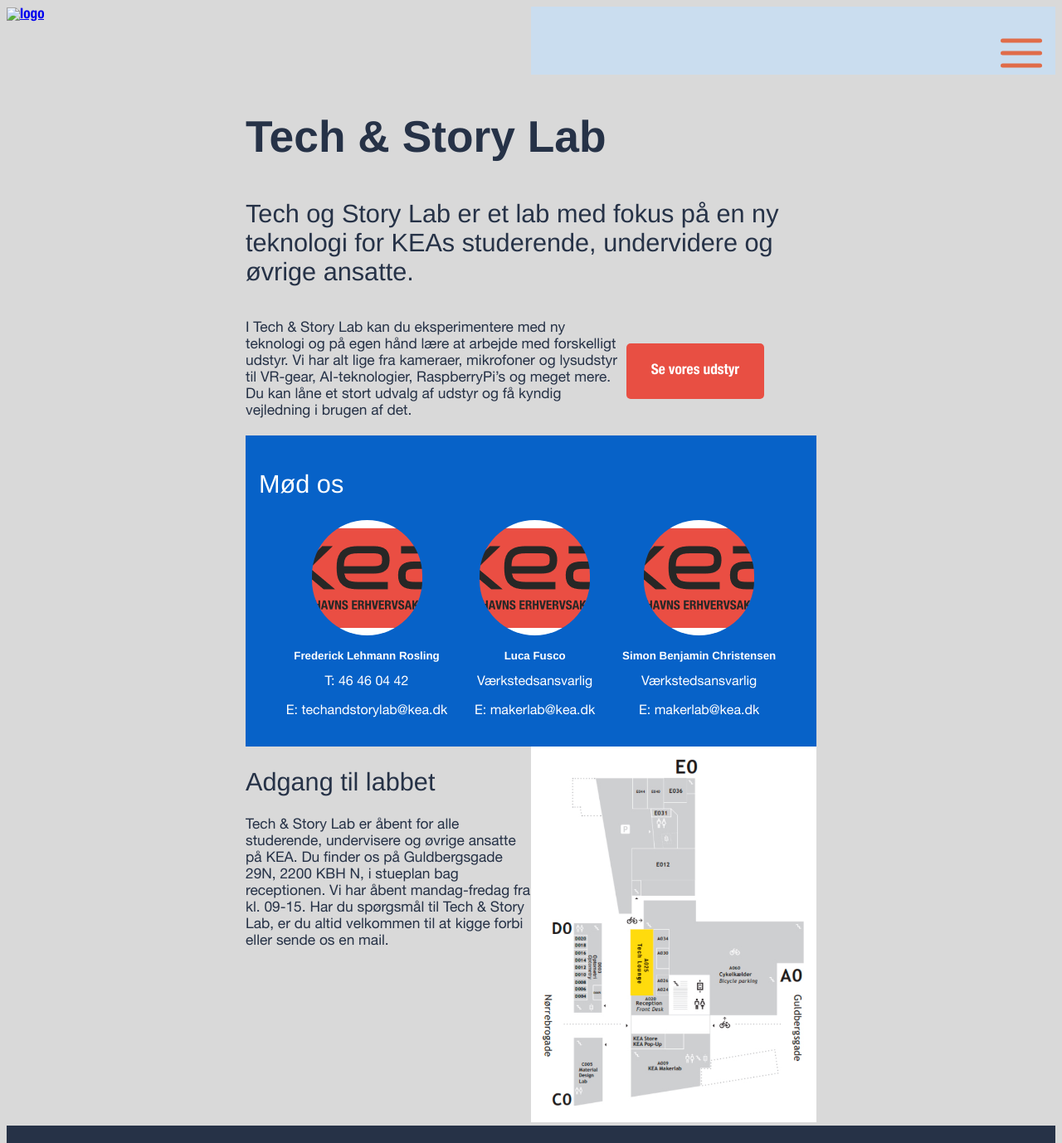
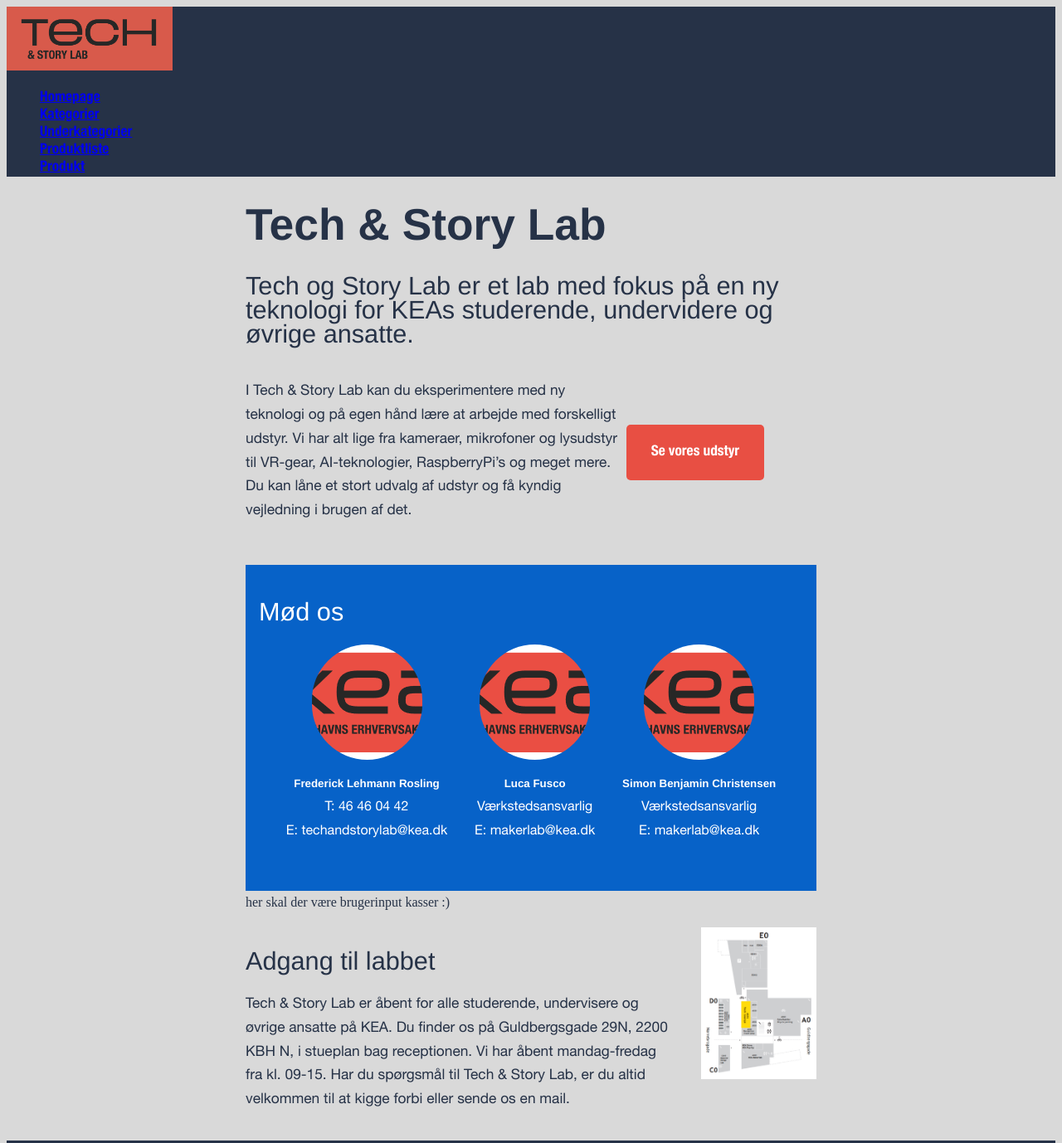
Before and after one commit to gruppe17mmd/techstorylab_case, a plain HTML site: page index.html in a window 1280 px wide. Shown: the top 1378 px of the page at 83% size. Drawn offline with Linux system fonts and the light colour scheme; a script that the page names is missing.

Commit message:
burgermenu og header

```diff
--- a/css/index.css
+++ b/css/index.css
@@ -1,5 +1,10 @@
 .flexIMGround {
   border-radius: 100px;
+}
+
+.flexIMGtext {
+  line-height: 0.8em;
+  padding-bottom: 2em;
 }
 
 .flex3 {
@@ -20,15 +25,26 @@
   align-items: center;
 }
 
+.flex4 {
+  display: flex;
+  flex-direction: row;
+  padding-top: 1em;
+  padding-bottom: 1em;
+  gap: 2em;
+}
+
 .grid1_1 {
   display: grid;
   grid-template-columns: 1fr 1fr;
+  padding-top: 2em;
+  padding-bottom: 2em;
 }
 
 .grid2_1 {
   display: grid;
   grid-template-columns: 2fr 1fr;
   align-items: center;
+  padding-bottom: 2em;
 }
 
 .SeMereBTN {
@@ -48,3 +64,32 @@
 .kortIMG {
   width: 100%;
 }
+
+@media (max-width: 750px) {
+  main {
+    margin-right: 1em;
+    margin-left: 1em;
+  }
+  .grid2_1 {
+    display: flex;
+    flex-direction: column;
+    gap: 2em;
+    padding-bottom: 2em;
+  }
+
+  .SeMereBTN {
+    margin-bottom: 2em;
+  }
+
+  .flex3 {
+    flex-direction: column;
+  }
+
+  .colorBG {
+    margin-top: 1em;
+  }
+
+  .flex4 {
+    flex-direction: column;
+  }
+}
--- a/css/mutual.css
+++ b/css/mutual.css
@@ -47,6 +47,7 @@ a {
 main {
   margin-right: 18em;
   margin-left: 18em;
+  line-height: 1.8em;
 }
 
 li {
@@ -92,8 +93,19 @@ footer li {
   color: white;
 }
 
+header {
+  background-color: rgba(38, 50, 71, 1);
+  margin: 0;
+}
+
+.logo {
+  max-width: 200px;
+  margin: auto;
+}
+
+@media (max-width: 850px) {
   .off-screen-menu {
-  background-color: #caddef;
+    background-color: rgba(38, 50, 71, 1);
     height: 100vh;
     width: 100%;
     max-width: 450px;
@@ -112,14 +124,14 @@ footer li {
   .off-screen-menu a {
     text-decoration: none;
     list-style: none;
-  color: #e06c49;
+    color: rgb(255, 255, 255);
     font-weight: 500;
     font-size: 23px;
     line-height: 2em;
   }
 
   .off-screen-menu a:hover {
-  color: #be502f;
+    color: #ffffff;
   }
 
   .off-screen-menu.active {
@@ -129,7 +141,7 @@ footer li {
   nav {
     padding: 1em;
     display: flex;
-  background-color: #caddef;
+    background-color: rgba(38, 50, 71, 1);
   }
 
   .ham-menu {
@@ -142,7 +154,7 @@ nav {
   .ham-menu span {
     height: 5px;
     width: 100%;
-  background-color: #e06c49;
+    background-color: rgb(255, 255, 255);
     border-radius: 25px;
     position: absolute;
     top: 50%;
@@ -180,3 +192,4 @@ nav {
     display: grid;
     grid-template-columns: 1fr 1fr;
   }
+}
--- a/index.html
+++ b/index.html
@@ -18,6 +18,10 @@
       <div class="off-screen-menu">
         <ul>
           <li><a href="index.html">Homepage</a></li>
+          <li><a href="kategorier.html">Kategorier</a></li>
+          <li><a href="underkategorier.html">Underkategorier</a></li>
+          <li><a href="produktliste.html">Produktliste</a></li>
+          <li><a href="produkt">Produkt</a></li>
         </ul>
       </div>
       <nav>
@@ -75,7 +79,10 @@
           </div>
         </div>
       </section>
-      <section class="grid1_1">
+      <section>
+        <div>her skal der være brugerinput kasser :)</div>
+      </section>
+      <section class="flex4">
         <div>
           <h2>Adgang til labbet</h2>
           <p>
```
Also changed, not shown: img/logo.png (added). Lines whose indentation alone changed are shown as unchanged.
